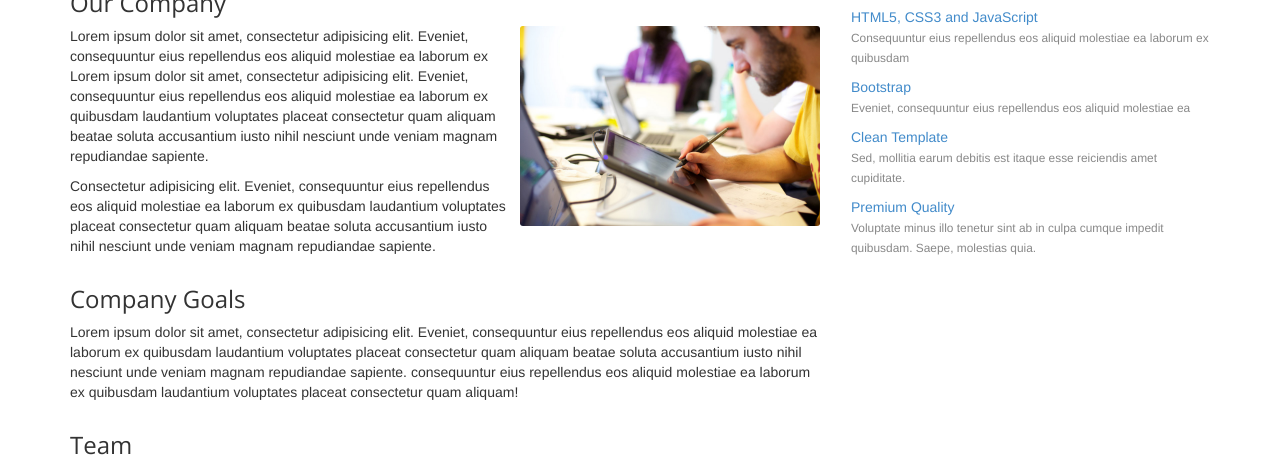
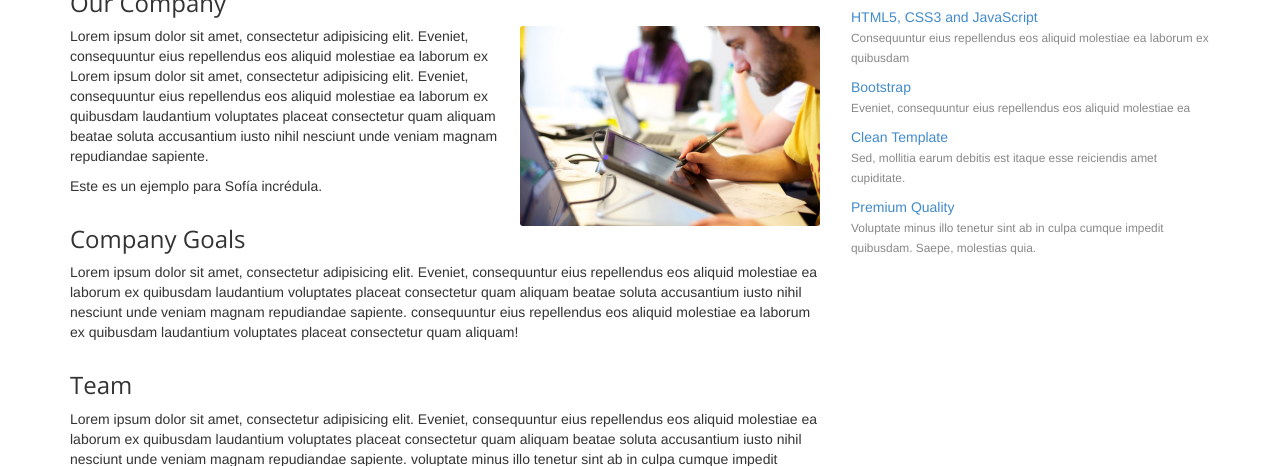
Before and after one commit to jcordovaj/jcordovaj.github.io, a plain HTML site: page about.html in a window 1280 px wide. Shown: the part 290-756 px from the top of the page. Drawn offline with nearby package versions, Linux system fonts and the light colour scheme.

Commit message:
Update about.html

```diff
--- a/about.html
+++ b/about.html
@@ -71,7 +71,7 @@
 				</header>
 				<h3>Our Company</h3>
 				<p><img src="assets/images/about.jpg" alt="" class="img-rounded pull-right" width="300" > Lorem ipsum dolor sit amet, consectetur adipisicing elit. Eveniet, consequuntur eius repellendus eos aliquid molestiae ea laborum ex Lorem ipsum dolor sit amet, consectetur adipisicing elit. Eveniet, consequuntur eius repellendus eos aliquid molestiae ea laborum ex quibusdam laudantium voluptates placeat consectetur quam aliquam beatae soluta accusantium iusto nihil nesciunt unde veniam magnam repudiandae sapiente.</p>
-				<p>Consectetur adipisicing elit. Eveniet, consequuntur eius repellendus eos aliquid molestiae ea laborum ex quibusdam laudantium voluptates placeat consectetur quam aliquam beatae soluta accusantium iusto nihil nesciunt unde veniam magnam repudiandae sapiente.</p>
+				<p>Este es un ejemplo para Sofía incrédula.</p>
 				<h3>Company Goals</h3>
 				<p>Lorem ipsum dolor sit amet, consectetur adipisicing elit. Eveniet, consequuntur eius repellendus eos aliquid molestiae ea laborum ex quibusdam laudantium voluptates placeat consectetur quam aliquam beatae soluta accusantium iusto nihil nesciunt unde veniam magnam repudiandae sapiente. consequuntur eius repellendus eos aliquid molestiae ea laborum ex quibusdam laudantium voluptates placeat consectetur quam aliquam!</p>
 				<h3>Team</h3>
```
